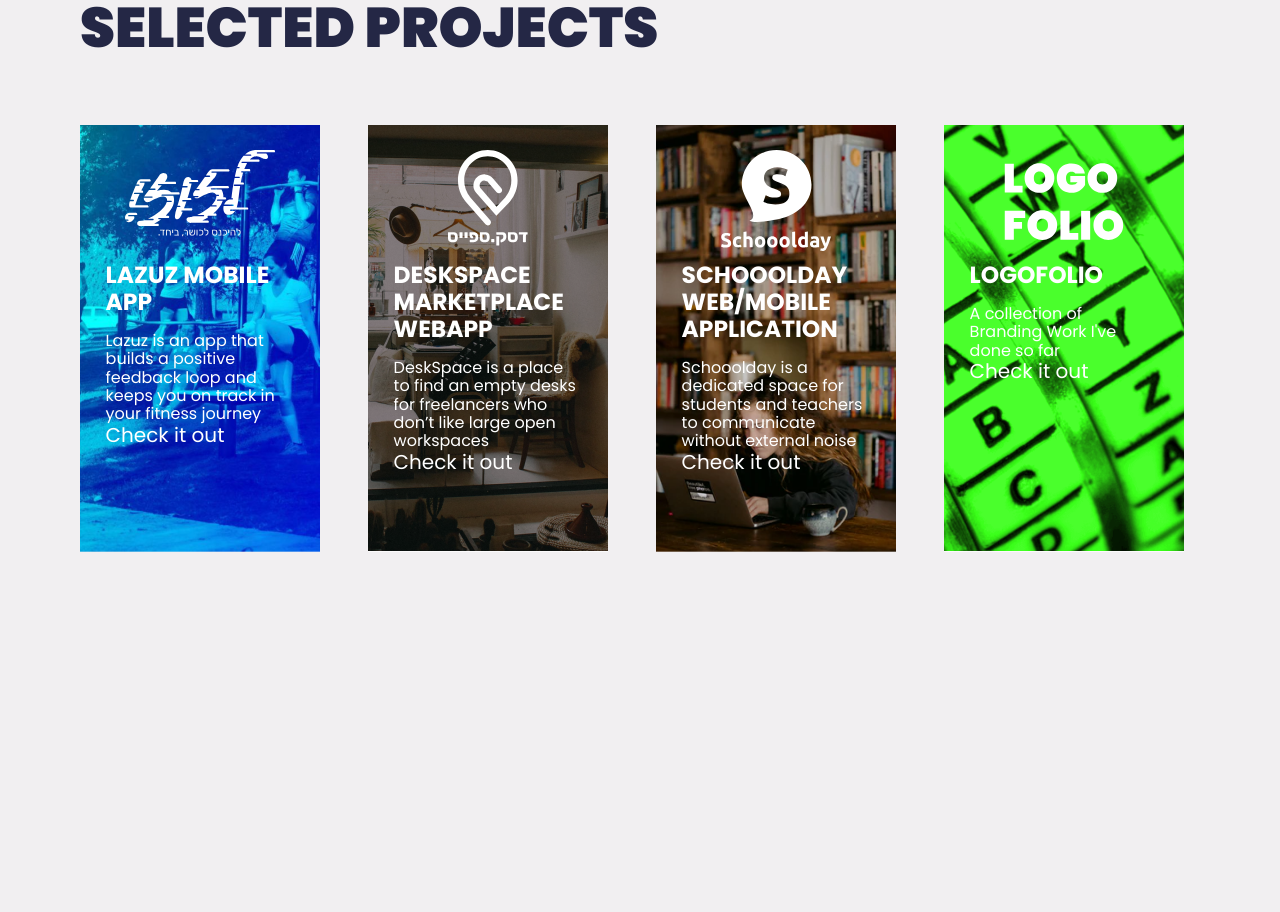
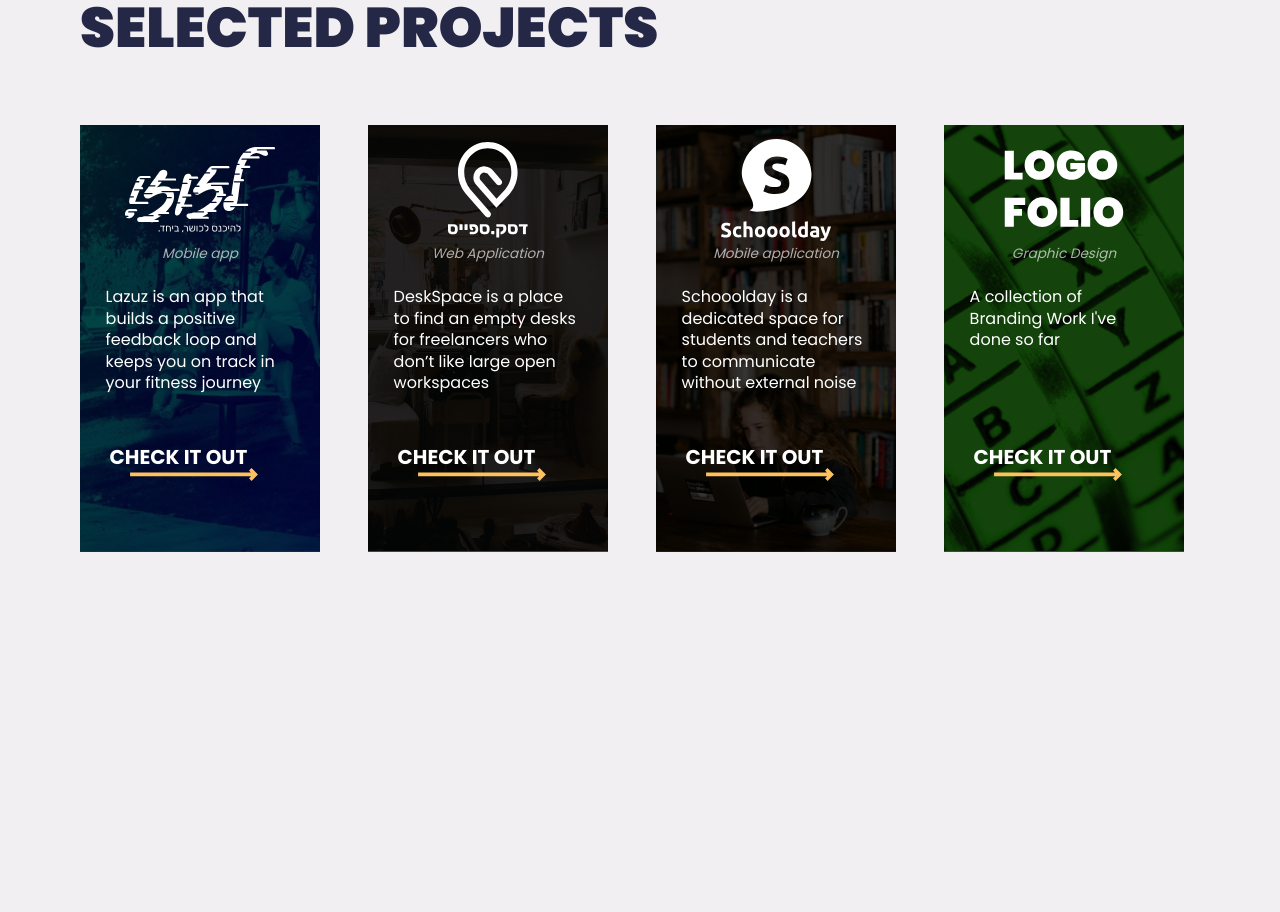
Before and after one commit to isaaacme/this.portfolio, a Next.js app: page / in a window 1280 px wide. Shown: the part 1720-2632 px from the top of the page. Built offline with nearby package versions, Linux system fonts and the light colour scheme.

Commit message:
finished styling cards

```diff
--- a/src/components/ProjectCard.jsx
+++ b/src/components/ProjectCard.jsx
@@ -6,7 +6,7 @@ function ProjectCard({ title, description, cta, url, logo, alt }) {
     <div className={Styles.ProjectCard}>
       <img src={logo} alt={alt} />
       <div className={Styles.ProjectInfo}>
-        <h3 className={Styles.title}>{title}</h3>
+        <span className={Styles.title}>{title}</span>
         <p className={Styles.description}>{description}</p>
         <Link className={Styles.link} href={`${url}`}>
           <a>
--- a/src/components/Work.jsx
+++ b/src/components/Work.jsx
@@ -10,7 +10,7 @@ function Work() {
         <ProjectCard
           logo="/logos/lazuz.svg"
           alt=""
-          title="Lazuz Mobile app"
+          title="Mobile app"
           description="
       Lazuz is an app that builds a positive feedback loop and keeps you on track in your fitness journey"
           cta="Check it out"
@@ -19,7 +19,7 @@ function Work() {
         <ProjectCard
           logo="/logos/deskspace.svg"
           alt=""
-          title="DeskSpace Marketplace webapp"
+          title="Web Application"
           description="DeskSpace is a place
           to find an empty desks for freelancers who don’t like large open workspaces "
           cta="Check it out"
@@ -29,7 +29,7 @@ function Work() {
         <ProjectCard
           logo="/logos/schooolday.svg"
           alt=""
-          title="Schooolday web/mobile application"
+          title="Mobile application"
           description="Schooolday is a dedicated space for students and teachers to communicate without external noise"
           cta="Check it out"
           url="/schooolday"
@@ -38,7 +38,7 @@ function Work() {
         <ProjectCard
           logo="/logos/logofolio.svg"
           alt=""
-          title="LogoFolio"
+          title="Graphic Design"
           description="A collection of Branding Work I've done so far"
           cta="Check it out"
           url="/logofolio"
--- a/src/styles/ProjectCard.module.css
+++ b/src/styles/ProjectCard.module.css
@@ -2,31 +2,32 @@
   width: 240px;
   height: 427px;
   padding: 1.6rem;
-  display: grid;
-  grid: 7rem 1fr 1fr 1fr/ 1fr;
   background-size: contain;
   background-position: center;
+  background-color: #444;
+  display: grid;
+  grid: 5rem / 1fr;
   background-blend-mode: multiply;
   color: white;
 }
 
-.ProjectCard img {
-  height: auto;
-  width: 150px;
-  text-align: center;
-  justify-self: center;
-  grid-template-columns: 1fr;
-  grid-template-rows: span 1;
+.ProjectInfo {
+  display: grid;
+  grid: 2.5rem 8rem 1fr / 1fr;
+  gap: 1rem 0;
 }
 .ProjectCard .title {
-  padding-bottom: 1rem;
-  grid-template-columns: 1fr;
-  grid-template-rows: 2 / 3;
+  padding: 1rem 0;
+  text-align: center;
+  font-size: 0.85rem;
+  font-style: italic;
+  opacity: 0.65;
 }
 .ProjectCard p {
-  grid-template-columns: 1fr;
-  grid-template-rows: 3 / 4;
+  justify-self: start;
   font-size: 1rem;
+  grid-row: 2 / span 1;
+  line-height: 1.35;
 }
 
 .ProjectCard:nth-child(2) img {
@@ -35,6 +36,15 @@
 
 .ProjectCard:nth-child(3) img {
   width: 110px;
+}
+
+.ProjectCard img {
+  height: auto;
+  padding: 1rem 0;
+  width: 150px;
+  text-align: center;
+  align-self: center;
+  justify-self: center;
 }
 
 .ProjectCard:nth-child(4) img {
@@ -54,8 +64,18 @@
 .ProjectCard:nth-child(4) {
   background-image: url(/imgs/logofolio.png);
 }
+.ProjectCard .cta {
+  display: block;
+  font-weight: 700;
+  text-transform: uppercase;
+  padding: 1rem 0.25rem;
+  background-image: url(/yellow-arrow.svg);
+  background-size: 8rem;
+  background-repeat: no-repeat;
+  background-position: 40% 90%;
+  transition: var(--hover);
+}
 
-.ProjectCard a div {
-  grid-column: 1fr;
-  grid-row: 4 / 5;
+.ProjectCard .cta:hover {
+  background-position: 999% 90%;
 }
```
